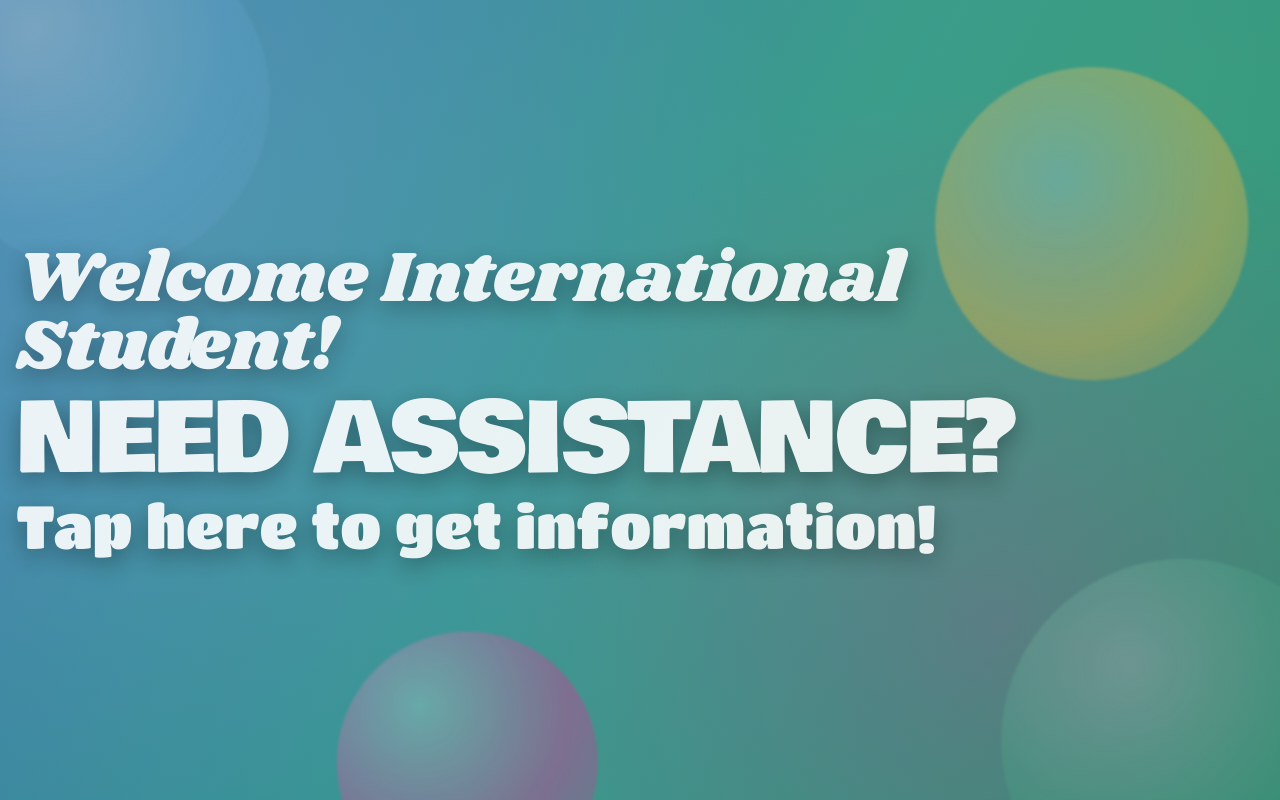
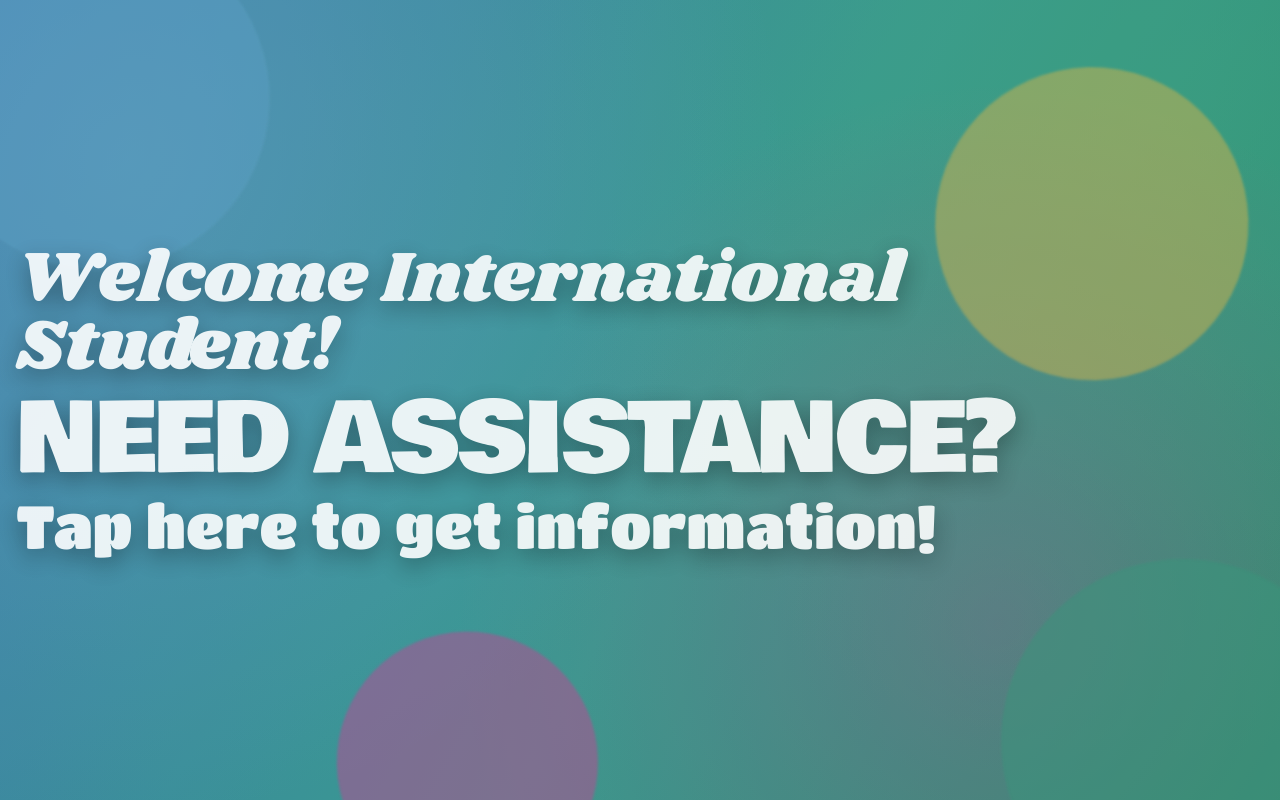
Before and after one commit to benjaeh/welcome-hub.v2, a Next.js app: page / in a window 1280 px wide. Shown: the top 800 px of the page. Built offline with nearby package versions, Linux system fonts and the light colour scheme.

Commit message:
Use solid kiosk bubble colors

```diff
--- a/app/globals.css
+++ b/app/globals.css
@@ -158,7 +158,7 @@
   height: clamp(240px, 26vw, 420px);
   left: -6%;
   top: -10%;
-  background: radial-gradient(circle at 30% 30%, rgba(255, 255, 255, 0.35), rgba(106, 187, 229, 0.5) 58%, rgba(106, 187, 229, 0.2) 100%);
+  background: rgba(106, 187, 229, 0.52);
   animation: kioskBlobFloatA 16s ease-in-out infinite alternate;
 }
 
@@ -167,7 +167,7 @@
   height: clamp(220px, 24vw, 360px);
   right: 2%;
   top: 8%;
-  background: radial-gradient(circle at 40% 35%, rgba(255, 255, 255, 0.3), rgba(245, 207, 87, 0.58) 60%, rgba(245, 207, 87, 0.2) 100%);
+  background: rgba(245, 207, 87, 0.58);
   animation: kioskBlobFloatB 18s ease-in-out infinite alternate;
 }
 
@@ -176,7 +176,7 @@
   height: clamp(260px, 28vw, 430px);
   right: -7%;
   bottom: -16%;
-  background: radial-gradient(circle at 35% 30%, rgba(255, 255, 255, 0.25), rgba(64, 173, 141, 0.6) 62%, rgba(64, 173, 141, 0.22) 100%);
+  background: rgba(64, 173, 141, 0.58);
   animation: kioskBlobFloatC 20s ease-in-out infinite alternate;
 }
 
@@ -185,7 +185,7 @@
   height: clamp(180px, 20vw, 320px);
   left: 26%;
   bottom: -12%;
-  background: radial-gradient(circle at 32% 28%, rgba(255, 255, 255, 0.32), rgba(226, 77, 168, 0.56) 58%, rgba(226, 77, 168, 0.2) 100%);
+  background: rgba(226, 77, 168, 0.56);
   animation: kioskBlobFloatD 17s ease-in-out infinite alternate;
 }
 
```
